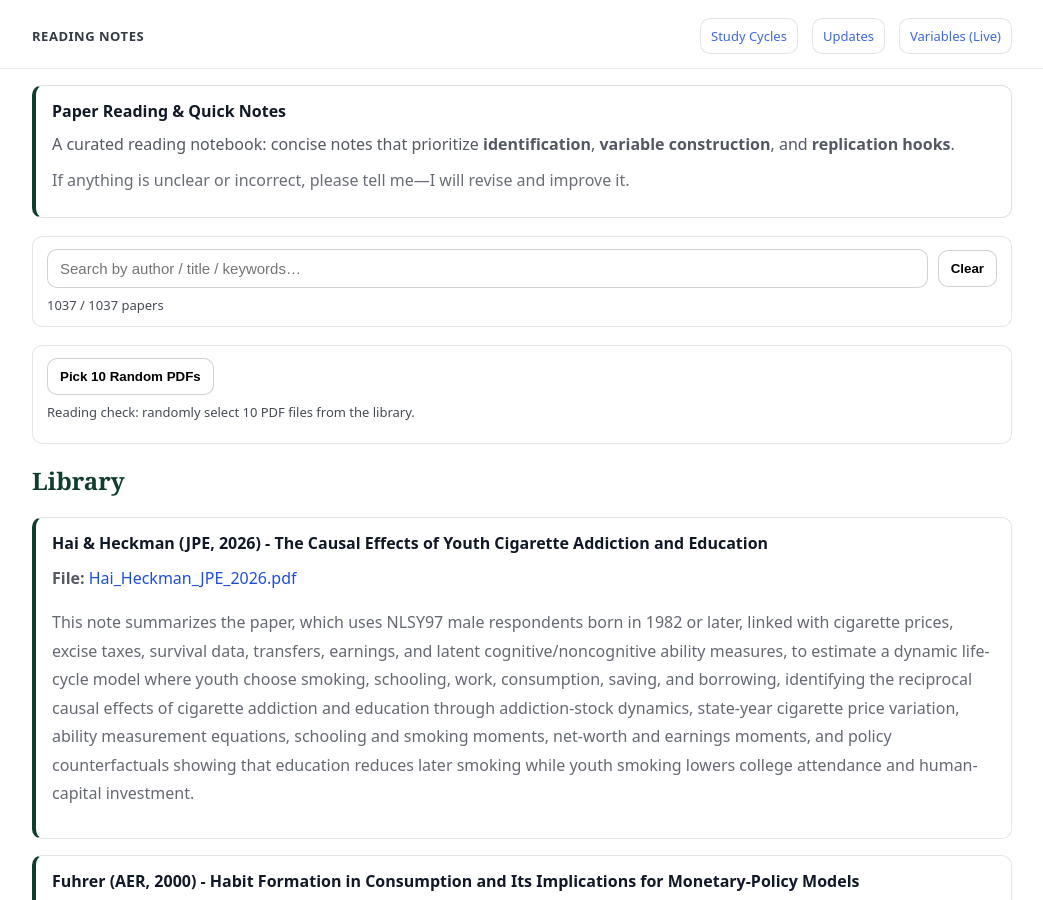
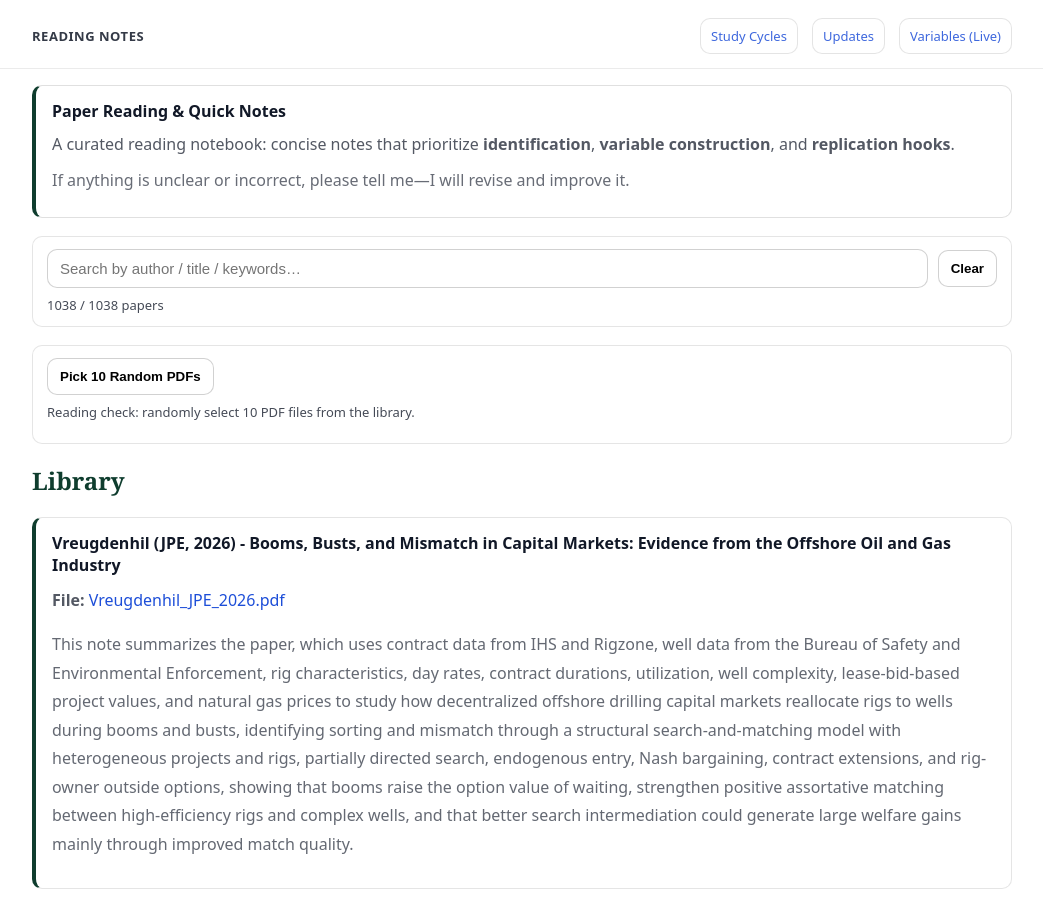
Before and after one commit to yaxinzn/study-archive, a Jekyll site: the page built from reading/index.md, in a window 1280 px wide and 900 px high. Shown: the whole window, without its empty margins (118-1161 px from the left). Built offline with Jekyll 4.4.1, drawn with Linux system fonts in a browser that asks for light colours.

Commit message:
Reading: add/update Vreugdenhil_JPE_2026.pdf

```diff
--- a/_data/reading.yml
+++ b/_data/reading.yml
@@ -1,3 +1,7 @@
+- title: "Vreugdenhil (JPE, 2026) - Booms, Busts, and Mismatch in Capital Markets: Evidence from the Offshore Oil and Gas Industry"
+  file: "Vreugdenhil_JPE_2026.pdf"
+  desc: "This note summarizes the paper, which uses contract data from IHS and Rigzone, well data from the Bureau of Safety and Environmental Enforcement, rig characteristics, day rates, contract durations, utilization, well complexity, lease-bid-based project values, and natural gas prices to study how decentralized offshore drilling capital markets reallocate rigs to wells during booms and busts, identifying sorting and mismatch through a structural search-and-matching model with heterogeneous projects and rigs, partially directed search, endogenous entry, Nash bargaining, contract extensions, and rig-owner outside options, showing that booms raise the option value of waiting, strengthen positive assortative matching between high-efficiency rigs and complex wells, and that better search intermediation could generate large welfare gains mainly through improved match quality."
+
 - title: "Hai & Heckman (JPE, 2026) - The Causal Effects of Youth Cigarette Addiction and Education"
   file: "Hai_Heckman_JPE_2026.pdf"
   desc: "This note summarizes the paper, which uses NLSY97 male respondents born in 1982 or later, linked with cigarette prices, excise taxes, survival data, transfers, earnings, and latent cognitive/noncognitive ability measures, to estimate a dynamic life-cycle model where youth choose smoking, schooling, work, consumption, saving, and borrowing, identifying the reciprocal causal effects of cigarette addiction and education through addiction-stock dynamics, state-year cigarette price variation, ability measurement equations, schooling and smoking moments, net-worth and earnings moments, and policy counterfactuals showing that education reduces later smoking while youth smoking lowers college attendance and human-capital investment."
```
Also changed, not shown: 1 other file.
